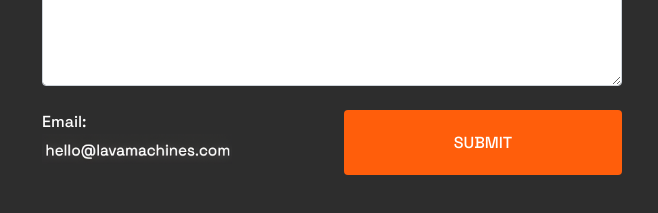
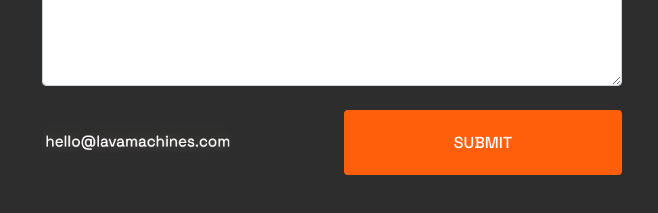
Before and after one commit to lavamachines/lavamachines.com, a plain HTML site: page index.html in a window 1280 px wide. Shown: the part 1453-1666 px from the top of the page, 622-1280 px from the left. Drawn offline with nearby package versions, Linux system fonts and the light colour scheme.

Commit message:
fix email

```diff
--- a/index.html
+++ b/index.html
@@ -164,7 +164,7 @@
                             <div class="form-group mb-3">
                                 <div class="row">
                                   <div class="col">
-                                    <div >Email:</div><img width="190" height="30" src="assets/img/email.jpeg"></div>
+                                    <img width="190" height="30" style="margin-top:15px" src="assets/img/email.jpeg"></div>
                                     <div class="col"><button class="btn d-block w-100 form-button" type="submit">
                                          Submit </button></div>
                                 </div>
```
